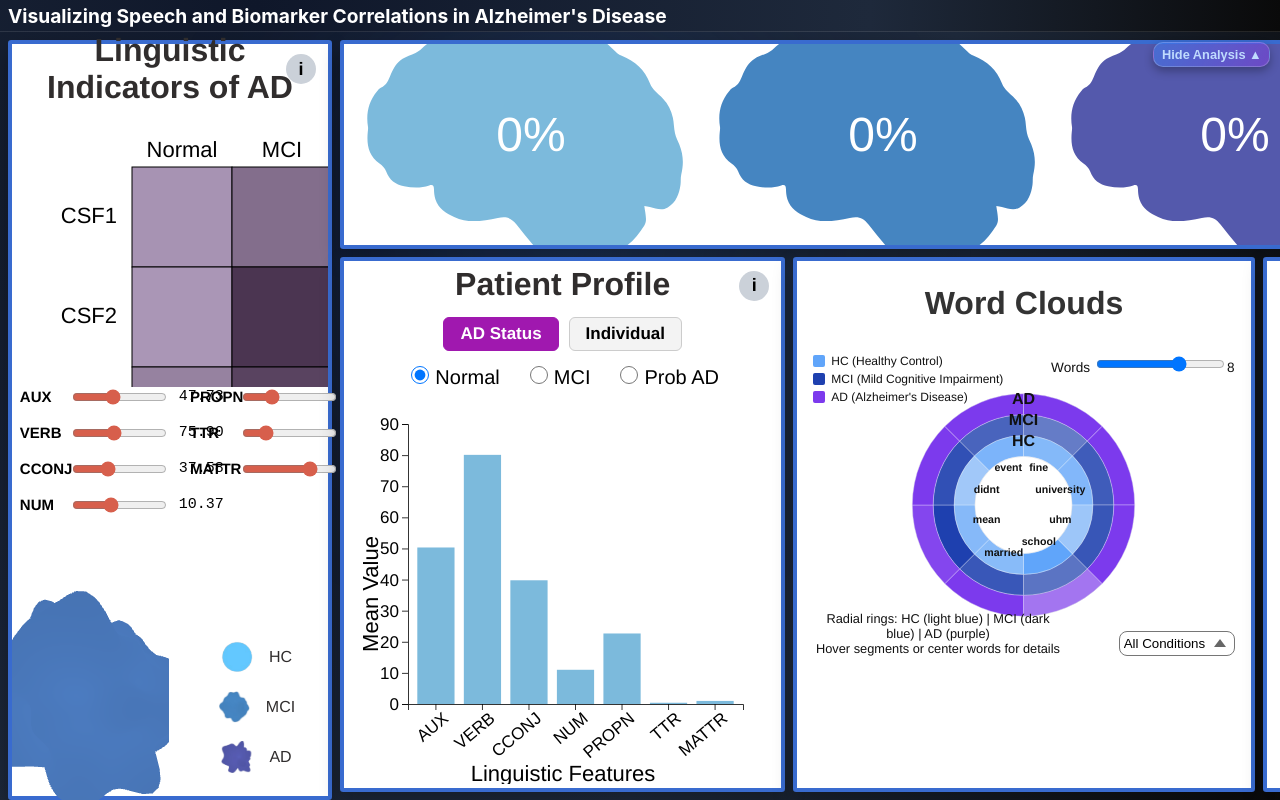
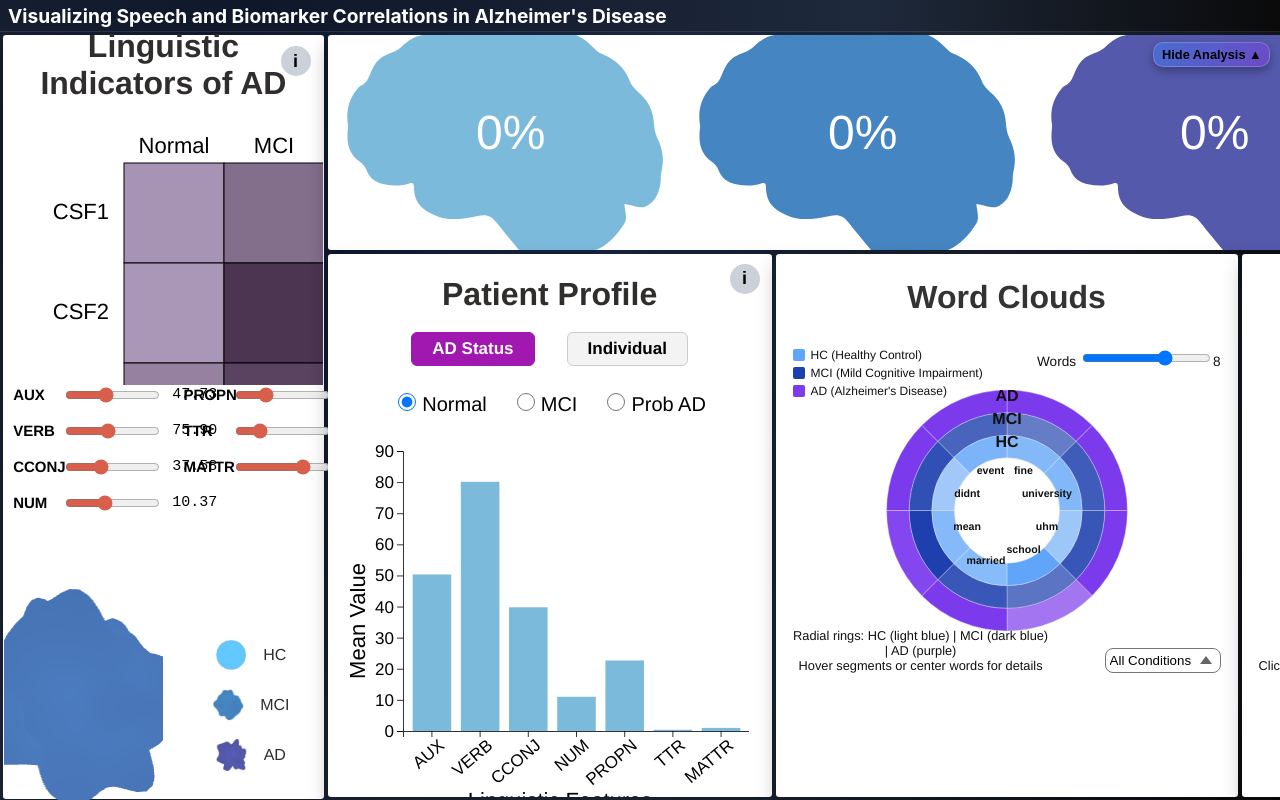
Before and after one commit to aacha26-uic/VDS_Final_Project, a React (Create React App) app: page / in a window 1280 px wide. Built offline with nearby package versions, Linux system fonts and the light colour scheme.

Commit message:
Fix Spacing between cards

```diff
--- a/src/components/PatientProfile.js
+++ b/src/components/PatientProfile.js
@@ -65,9 +65,9 @@ const PatientProfile = () => {
             value: d3.mean(filtered, (d) => +d[feature]) || 0,
         }));
 
-        const width = 400;
+        const width = 420
         const height = 380;
-        const margin = { top: 20, right: 20, bottom: 80, left: 45 };
+        const margin = { top: 20, right: 20, bottom: 80, left: 53 };
 
         const svg = d3
             .select(svgRef.current)
@@ -169,7 +169,7 @@ const PatientProfile = () => {
     return (
         <div
             ref={containerRef}
-            style={{ position: "relative", width: "100%", height: "100%" }}
+            style={{ position: "relative", width: "100%", height: "100%"}}
             >
             {/* toggle: Group vs Individual */}
             <div className="view-toggle">
--- a/src/project.css
+++ b/src/project.css
@@ -776,9 +776,9 @@ svg .corr-legend-outline {
 .full-dv-layout {
     height: 100%;
     width: 100%;
-    padding: 0.5em;
+    padding: 0.2em;
     display: flex;
-    gap: 0.5em;
+    gap: 0.25em;
     box-sizing: border-box;
     font-family: "Poppins", sans-serif;
     background: radial-gradient(
@@ -823,7 +823,7 @@ svg .corr-legend-outline {
     position: relative;
     z-index: 2;
     background: #ffffff;
-    border: 0.3rem solid rgb(57, 107, 207);
+    /* border: 0.3rem solid rgb(57, 107, 207); */
     border-radius: 0.2rem;
 }
 
@@ -848,7 +848,7 @@ svg .corr-legend-outline {
     height: 100%;
     display: flex;
     flex-direction: column;
-    gap: 0.5em;
+    gap: 0.25em;
     position: relative;
     z-index: 2;
 }
@@ -866,7 +866,7 @@ svg .corr-legend-outline {
       rgba(147, 51, 234, 0.4)
     );
     border: 1px solid rgba(255, 255, 255, 0.2);
-    color: #bfdbfe;
+    color: #000000;
     font-weight: 600;
     font-size: 0.8em;
     cursor: pointer;
@@ -878,7 +878,7 @@ svg .corr-legend-outline {
     flex: 1;
     width: 100%;
     display: flex;
-    gap: 0.5em;
+    gap: 0.25em;
 }
 
 .participant-profile-card,
@@ -999,7 +999,7 @@ svg .corr-legend-outline {
     overflow: hidden;
     color: rgb(48, 45, 45);
     font-family: "Franklin Gothic Medium", "Arial Narrow", Arial, sans-serif;
-    border: 0.3rem solid rgb(57, 107, 207);
+    /* border: 0.3rem solid rgb(57, 107, 207); */
     border-radius: 0.2rem;
 }
 
@@ -1073,28 +1073,27 @@ svg .corr-legend-outline {
           padding: 0 !important;
           overflow: hidden;
           background: #ffffff;
-          border: 0.3rem solid rgb(57, 107, 207);
+          /* border: 0.3rem solid rgb(57, 107, 207); */
           border-radius: 0.2rem;
           font-family:'Franklin Gothic Medium', 'Arial Narrow', Arial, sans-serif;
 }
 
 .participant-profile-card h1 {
-          margin-top: 0.3rem;
-          margin-bottom: 0.9rem;
+          margin-top: 1.4rem;
+          margin-bottom: 1.2rem;
           font-weight: 600;
           color: "black";
-}
-
-.participant-profile-card p {
-          margin: 0.25em 0;
-          font-size: 0.9em;
-          color: #d1fae5;
 }
 
 #profile-chart .domain,
   #profile-chart .tick line {
     stroke: black !important;
     stroke-width: 0.8 !important;
+}
+
+#profile-chart {
+    height: 80%;
+    width: 90%;
 }
 
 #profile-chart .tick text {
@@ -1192,13 +1191,13 @@ svg .corr-legend-outline {
 .view-toggle {
     display: flex;
     justify-content: center;
-    gap: 10px;
-    margin-bottom: 12px;
+    gap: 2rem;
+    margin-bottom: 1.5rem;
     width: 100%;
 }
 
 .view-toggle button {
-    padding: 6px 16px;
+    padding: 6px 20px;
     font-size: 17px;
     font-weight: 700;
     border: 1px solid #ccc;
@@ -1233,7 +1232,7 @@ svg .corr-legend-outline {
     padding: 0.5em;
     overflow: hidden;
     background: #ffffff;
-    border: 0.3rem solid rgb(57, 107, 207);
+    /* border: 0.3rem solid rgb(57, 107, 207); */
     border-radius: 0.2rem;
 }
 
@@ -1263,7 +1262,7 @@ svg .corr-legend-outline {
     padding: 0.5em;
     overflow: hidden;
     background: #ffffff;
-    border: 0.3rem solid rgb(57, 107, 207);
+    /* border: 0.3rem solid rgb(57, 107, 207); */
     border-radius: 0.2rem;
 }
 
```
